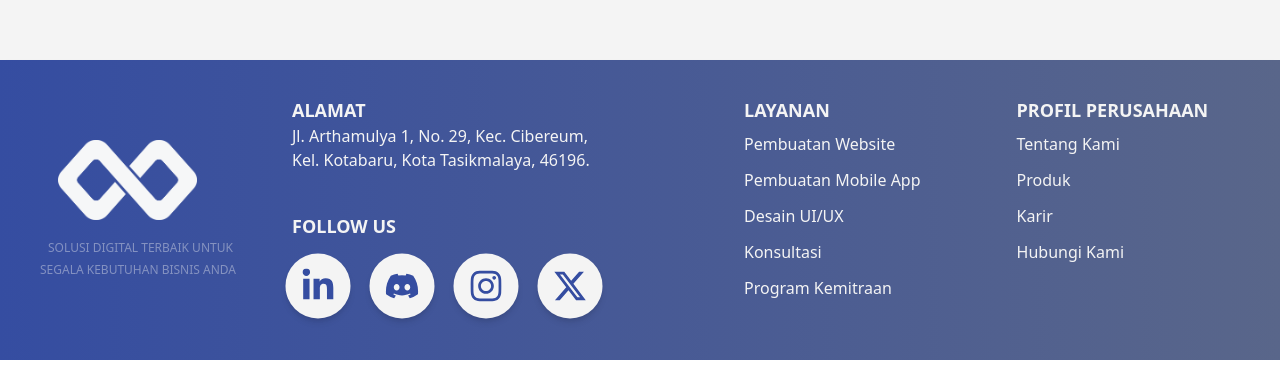
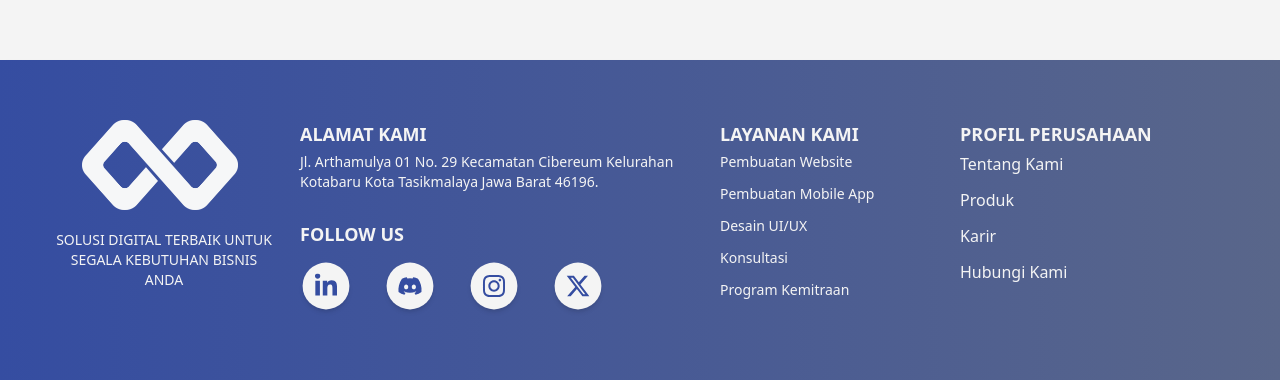
Before and after one commit to Kenzyyy29/codevora, a Next.js app: page / in a window 1280 px wide. Shown: the part 1739-2119 px from the top of the page. Built offline with nearby package versions, Linux system fonts and the light colour scheme.

Commit message:
Add Link

```diff
--- a/src/components/Footer.jsx
+++ b/src/components/Footer.jsx
@@ -7,41 +7,36 @@ const currentYear = new Date().getFullYear();
 
 export default function FooterWithSocialLinks() {
   return (
-   <footer className="2xl:flex lg:flex h-full bg-gradient-to-r from-primary to-secondary border-lg shadow-md text-tulang">
-    <ul className="2xl:ml-14 lg:ml-10 ml-[25%] lg:py-20 py-10">
-     <img
-      src="/Codevora Logo.png"
-      className="h-20 text-center 2xl:ml-5 lg:ml-[9%] ml-[10%]"
-      alt="Logo Footer"
-     />
-     <li className="opacity-40">
-      <p className="text-xs font-thin pt-5 2xl:ml-2 lg:ml-2 ml-3">
-       SOLUSI DIGITAL TERBAIK UNTUK
+  <footer className="flex flex-wrap justify-center py-10 px-10 bg-gradient-to-r from-primary to-secondary border-lg shadow-md text-tulang">
+    {/* Section 1 */}
+    <div className="flex flex-col justify-start py-5 px-2 lg:basis-[20%] md:basis-[35%] basis-[100%] ">
+      {/* Gambar */}
+      <div className="flex flex-wrap justify-center">
+        <img src="/Codevora Logo.png" className="w-[70%]" alt="Logo Footer"/>
+      </div>
+      {/* Deskripsi */}
+      <div className="flex flex-row text-center">
+        <p className="lg:text-sm text-xs font-thin pt-5 2xl:ml-2 lg:ml-2 ml-3">
+          SOLUSI DIGITAL TERBAIK UNTUK SEGALA KEBUTUHAN BISNIS ANDA
         </p>
-      <span className="text-xs font-thin pt-5 2xl:ml-0 lg:ml-0 ml-2">
-       SEGALA KEBUTUHAN BISNIS ANDA
-      </span>
-     </li>
-    </ul>
+      </div>
+    </div>
 
-    {/*Alamat*/}
-    <ul className="lg:py-9 space-y-10">
-     <li className="2xl:ml-14 lg:ml-14 ml-5">
-      <h1 className="text-sm 2xl:text-lg xl:text-lg lg:text-lg font-bold">
-       ALAMAT
-      </h1>
-      <p>
-       Jl. Arthamulya 1, No. 29, Kec. Cibereum,
-       <br /> Kel. Kotabaru, Kota Tasikmalaya, 46196.
-      </p>
-     </li>
-
-     {/*Social Media*/}
-     <div className="ml-14 2xl:space-y-4 space-y-2 hidden 2xl:block lg:block">
-      <h1 className="text-sm 2xl:text-lg xl:text-lg lg:text-lg font-bold lg:mb-3 2xl:mb-0">
-       FOLLOW US
-      </h1>
-      <button className="mb-2 inline-block rounded-full bg-tulang p-3 scale-125 leading-normal shadow-md transition duration-150 ease-in-out hover:shadow-lg focus:shadow-lg focus:outline-none focus:ring-0 active:shadow-lg">
+    {/* Section 2 */}
+    <div className="flex flex-col justify-start lg:gap-7 gap-5 py-5 px-5 lg:basis-[35%] md:basis-[65%] basis-[100%] ">
+      {/* #1 Alamat Kami */}
+      <div className=" flex flex-col gap-1">
+        <div className="flex flex-row justify-start"><h1 className="text-lg font-bold text-start">ALAMAT KAMI</h1></div>
+        <div className="flex flex-row justify-start">
+          <p className="text-sm font-light text-start"> Jl. Arthamulya 01 No. 29 Kecamatan Cibereum Kelurahan Kotabaru Kota Tasikmalaya Jawa Barat 46196.</p>
+        </div>
+      </div>
+      {/* #2 Follow Us */}
+      <div className=" flex flex-col gap-3">
+        <div className="flex flex-row justify-start"><h1 className="text-lg font-bold text-start">FOLLOW US</h1></div>
+        <div className="flex flex-row justify-start">
+          {/* Linkedin */}
+          <a href="#" className="mb-2 inline-block rounded-full bg-tulang p-3 scale-90 hover:scale-100 leading-normal shadow-md transition duration-150 ease-in-out hover:shadow-lg focus:shadow-lg focus:outline-none focus:ring-0 active:shadow-lg">
             <span className="[&>svg]:h-7 [&>svg]:w-7 [&>svg]:fill-primary">
               <svg
               xmlns="http://www.w3.org/2000/svg"
@@ -50,8 +45,9 @@ export default function FooterWithSocialLinks() {
               <path d="M100.3 448H7.4V148.9h92.9zM53.8 108.1C24.1 108.1 0 83.5 0 53.8a53.8 53.8 0 0 1 107.6 0c0 29.7-24.1 54.3-53.8 54.3zM447.9 448h-92.7V302.4c0-34.7-.7-79.2-48.3-79.2-48.3 0-55.7 37.7-55.7 76.7V448h-92.8V148.9h89.1v40.8h1.3c12.4-23.5 42.7-48.3 87.9-48.3 94 0 111.3 61.9 111.3 142.3V448z" />
               </svg>
             </span>
-      </button>
-      <button className="mb-2 inline-block rounded-full bg-tulang p-3 scale-125 leading-normal shadow-md transition duration-150 ease-in-out hover:shadow-lg focus:shadow-lg focus:outline-none focus:ring-0 active:shadow-lg ml-8">
+          </a>
+          {/* Discord */}
+          <a href="https://discord.gg/wAqeHbCb" className="mb-2 inline-block rounded-full bg-tulang p-3 scale-90 hover:scale-100 leading-normal shadow-md transition duration-150 ease-in-out hover:shadow-lg focus:shadow-lg focus:outline-none focus:ring-0 active:shadow-lg ml-8">
             <span className="[&>svg]:h-7 [&>svg]:w-7 [&>svg]:fill-primary">
               <svg
               xmlns="http://www.w3.org/2000/svg"
@@ -60,8 +56,9 @@ export default function FooterWithSocialLinks() {
               <path d="M524.5 69.8a1.5 1.5 0 0 0 -.8-.7A485.1 485.1 0 0 0 404.1 32a1.8 1.8 0 0 0 -1.9 .9 337.5 337.5 0 0 0 -14.9 30.6 447.8 447.8 0 0 0 -134.4 0 309.5 309.5 0 0 0 -15.1-30.6 1.9 1.9 0 0 0 -1.9-.9A483.7 483.7 0 0 0 116.1 69.1a1.7 1.7 0 0 0 -.8 .7C39.1 183.7 18.2 294.7 28.4 404.4a2 2 0 0 0 .8 1.4A487.7 487.7 0 0 0 176 479.9a1.9 1.9 0 0 0 2.1-.7A348.2 348.2 0 0 0 208.1 430.4a1.9 1.9 0 0 0 -1-2.6 321.2 321.2 0 0 1 -45.9-21.9 1.9 1.9 0 0 1 -.2-3.1c3.1-2.3 6.2-4.7 9.1-7.1a1.8 1.8 0 0 1 1.9-.3c96.2 43.9 200.4 43.9 295.5 0a1.8 1.8 0 0 1 1.9 .2c2.9 2.4 6 4.9 9.1 7.2a1.9 1.9 0 0 1 -.2 3.1 301.4 301.4 0 0 1 -45.9 21.8 1.9 1.9 0 0 0 -1 2.6 391.1 391.1 0 0 0 30 48.8 1.9 1.9 0 0 0 2.1 .7A486 486 0 0 0 610.7 405.7a1.9 1.9 0 0 0 .8-1.4C623.7 277.6 590.9 167.5 524.5 69.8zM222.5 337.6c-29 0-52.8-26.6-52.8-59.2S193.1 219.1 222.5 219.1c29.7 0 53.3 26.8 52.8 59.2C275.3 311 251.9 337.6 222.5 337.6zm195.4 0c-29 0-52.8-26.6-52.8-59.2S388.4 219.1 417.9 219.1c29.7 0 53.3 26.8 52.8 59.2C470.7 311 447.5 337.6 417.9 337.6z" />
               </svg>
             </span>
-      </button>
-      <button className="mb-2 inline-block rounded-full bg-tulang p-3 scale-125 leading-normal shadow-md transition duration-150 ease-in-out hover:shadow-lg focus:shadow-lg focus:outline-none focus:ring-0 active:shadow-lg ml-8">
+          </a>
+          {/* Instagram */}
+          <a href="https://www.instagram.com/codevoraid/" className="mb-2 inline-block rounded-full bg-tulang p-3 scale-90 hover:scale-100 leading-normal shadow-md transition duration-150 ease-in-out hover:shadow-lg focus:shadow-lg focus:outline-none focus:ring-0 active:shadow-lg ml-8">
             <span className="[&>svg]:h-7 [&>svg]:w-7 [&>svg]:fill-primary">
               <svg
               xmlns="http://www.w3.org/2000/svg"
@@ -70,8 +67,9 @@ export default function FooterWithSocialLinks() {
               <path d="M224.1 141c-63.6 0-114.9 51.3-114.9 114.9s51.3 114.9 114.9 114.9S339 319.5 339 255.9 287.7 141 224.1 141zm0 189.6c-41.1 0-74.7-33.5-74.7-74.7s33.5-74.7 74.7-74.7 74.7 33.5 74.7 74.7-33.6 74.7-74.7 74.7zm146.4-194.3c0 14.9-12 26.8-26.8 26.8-14.9 0-26.8-12-26.8-26.8s12-26.8 26.8-26.8 26.8 12 26.8 26.8zm76.1 27.2c-1.7-35.9-9.9-67.7-36.2-93.9-26.2-26.2-58-34.4-93.9-36.2-37-2.1-147.9-2.1-184.9 0-35.8 1.7-67.6 9.9-93.9 36.1s-34.4 58-36.2 93.9c-2.1 37-2.1 147.9 0 184.9 1.7 35.9 9.9 67.7 36.2 93.9s58 34.4 93.9 36.2c37 2.1 147.9 2.1 184.9 0 35.9-1.7 67.7-9.9 93.9-36.2 26.2-26.2 34.4-58 36.2-93.9 2.1-37 2.1-147.8 0-184.8zM398.8 388c-7.8 19.6-22.9 34.7-42.6 42.6-29.5 11.7-99.5 9-132.1 9s-102.7 2.6-132.1-9c-19.6-7.8-34.7-22.9-42.6-42.6-11.7-29.5-9-99.5-9-132.1s-2.6-102.7 9-132.1c7.8-19.6 22.9-34.7 42.6-42.6 29.5-11.7 99.5-9 132.1-9s102.7-2.6 132.1 9c19.6 7.8 34.7 22.9 42.6 42.6 11.7 29.5 9 99.5 9 132.1s2.7 102.7-9 132.1z" />
               </svg>
             </span>
-      </button>
-      <button className="mb-2 inline-block rounded-full bg-tulang p-3 scale-125 leading-norma shadow-md transition duration-150 ease-in-out hover:shadow-lg focus:shadow-lg focus:outline-none focus:ring-0 active:shadow-lg ml-8">
+          </a>
+          {/* Twitter */}
+          <a href="https://x.com/codevoraid" className="mb-2 inline-block rounded-full bg-tulang p-3 scale-90 hover:scale-100 leading-norma shadow-md transition duration-150 ease-in-out hover:shadow-lg focus:shadow-lg focus:outline-none focus:ring-0 active:shadow-lg ml-8">
             <span className="[&>svg]:h-7 [&>svg]:w-7 [&>svg]:fill-primary">
               <svg
               xmlns="http://www.w3.org/2000/svg"
@@ -81,99 +79,41 @@ export default function FooterWithSocialLinks() {
               <path d="M389.2 48h70.6L305.6 224.2 487 464H345L233.7 318.6 106.5 464H35.8L200.7 275.5 26.8 48H172.4L272.9 180.9 389.2 48zM364.4 421.8h39.1L151.1 88h-42L364.4 421.8z" />
               </svg>
             </span>
-      </button>
+          </a>
         </div>
+      </div>
+    </div>
+
+    {/* Section 3 */}
+    <div className="flex flex-col justify-start py-5 px-5 lg:basis-[20%] md:basis-[50%] basis-[100%] ">
+      {/*Layanan*/}
+      <ul>
+        {/* Title */}
+        <li><h1 className="text-lg font-bold text-start mb-1">LAYANAN KAMI</h1></li>
+        {/* Content */}
+        <Link href="#"><li className="mb-3 text-sm font-thin text-start hover:text-blue-300">Pembuatan Website</li></Link>
+        <Link href="#"><li className="mb-3 text-sm font-thin text-start hover:text-blue-300">Pembuatan Mobile App</li></Link>
+        <Link href="#"><li className="mb-3 text-sm font-thin text-start hover:text-blue-300">Desain UI/UX</li></Link>
+        <Link href="#"><li className="mb-3 text-sm font-thin text-start hover:text-blue-300">Konsultasi</li></Link>
+        <Link href="#"><li className="mb-3 text-sm font-thin text-start hover:text-blue-300">Program Kemitraan</li></Link>
       </ul>
+    </div>
 
+    {/* Section 4 */}
+    <div className="flex flex-col justify-start py-5 px-5 lg:basis-[25%] md:basis-[50%] basis-[100%] ">
       {/*Layanan*/}
-    <ul className="flex py-9 2xl:ml-96 lg:ml-32">
-     <li className="2xl:ml-96 ml-5">
-      <h1 className="text-sm 2xl:text-lg xl:text-lg lg:text-lg font-bold">
-       LAYANAN
-      </h1>
-      <ul className="my-2 2xl:text-xl font-thin">
-       <Link href="/layanan#">
-        <li className="mb-3 hover:text-blue-300">Pembuatan Website</li>
-       </Link>
-       <Link href="/layanan">
-        <li className="mb-3 hover:text-blue-300">Pembuatan Mobile App</li>
-       </Link>
-       <Link href="/layanan#layanan-lain">
-        <li className="mb-3 hover:text-blue-300">Desain UI/UX</li>
-       </Link>
-       <Link href="/layanan#layanan-lain">
-        <li className="mb-3 hover:text-blue-300">Konsultasi</li>
-       </Link>
-       <Link href="/kemitraan">
-        <li className="mb-3 hover:text-blue-300">Program Kemitraan</li>
-       </Link>
+      <ul>
+        {/* Title */}
+        <li><h1 className="text-lg font-bold text-start mb-1">PROFIL PERUSAHAAN</h1></li>
+        {/* Content */}
+        <Link href="/about"><li className="mb-3 font-thin text-start hover:text-blue-300">Tentang Kami</li></Link>
+        <Link href="/product"><li className="mb-3 font-thin text-start hover:text-blue-300">Produk</li></Link>
+        <Link href="/career"><li className="mb-3 font-thin text-start hover:text-blue-300">Karir</li></Link>
+        {/* Direct Link External */}
+        <Link href="https://wa.me/6282295533992"><li className="mb-3 font-thin text-start hover:text-blue-300">Hubungi Kami</li></Link>
       </ul>
-     </li>
-     <li className="lg:ml-24 ml-10">
-      <h1 className="text-sm 2xl:text-lg xl:text-lg lg:text-lg font-bold">
-       PROFIL PERUSAHAAN
-      </h1>
-      <ul className="my-2 2xl:text-xl font-thin">
-       <Link href="/about">
-        <li className="mb-3 hover:text-blue-300">Tentang Kami</li>
-       </Link>
-       <Link href="/product">
-        <li className="mb-3 hover:text-blue-300">Produk</li>
-       </Link>
-       <Link href="/career">
-        <li className="mb-3 hover:text-blue-300">Karir</li>
-       </Link>
-       <Link href="/">
-        <li className="mb-3 hover:text-blue-300">Hubungi Kami</li>
-       </Link>
-      </ul>
-     </li>
-    </ul>
-
-    {/*Social Media Mobile*/}
-    <div className="ml-14 lg:space-y-4 space-y-2 block lg:hidden pb-10">
-     <button className="mb-2 inline-block rounded-full bg-tulang p-3 scale-125 leading-normal shadow-md transition duration-150 ease-in-out hover:shadow-lg focus:shadow-lg focus:outline-none focus:ring-0 active:shadow-lg">
-      <span className="[&>svg]:h-7 [&>svg]:w-7 [&>svg]:fill-primary">
-       <svg
-        xmlns="http://www.w3.org/2000/svg"
-        viewBox="0 0 448 512">
-        {/*}--!Font Awesome Free 6.5.1 by @fontawesome - https://fontawesome.com License - https://fontawesome.com/license/free Copyright 2024 Fonticons, Inc. */}
-        <path d="M100.3 448H7.4V148.9h92.9zM53.8 108.1C24.1 108.1 0 83.5 0 53.8a53.8 53.8 0 0 1 107.6 0c0 29.7-24.1 54.3-53.8 54.3zM447.9 448h-92.7V302.4c0-34.7-.7-79.2-48.3-79.2-48.3 0-55.7 37.7-55.7 76.7V448h-92.8V148.9h89.1v40.8h1.3c12.4-23.5 42.7-48.3 87.9-48.3 94 0 111.3 61.9 111.3 142.3V448z" />
-       </svg>
-      </span>
-     </button>
-     <button className="mb-2 inline-block rounded-full bg-tulang p-3 scale-125 leading-normal shadow-md transition duration-150 ease-in-out hover:shadow-lg focus:shadow-lg focus:outline-none focus:ring-0 active:shadow-lg ml-8">
-      <span className="[&>svg]:h-7 [&>svg]:w-7 [&>svg]:fill-primary">
-       <svg
-        xmlns="http://www.w3.org/2000/svg"
-        viewBox="0 0 640 512">
-        {/*!Font Awesome Free 6.5.1 by @fontawesome - https://fontawesome.com License - https://fontawesome.com/license/free Copyright 2024 Fonticons, Inc. */}
-        <path d="M524.5 69.8a1.5 1.5 0 0 0 -.8-.7A485.1 485.1 0 0 0 404.1 32a1.8 1.8 0 0 0 -1.9 .9 337.5 337.5 0 0 0 -14.9 30.6 447.8 447.8 0 0 0 -134.4 0 309.5 309.5 0 0 0 -15.1-30.6 1.9 1.9 0 0 0 -1.9-.9A483.7 483.7 0 0 0 116.1 69.1a1.7 1.7 0 0 0 -.8 .7C39.1 183.7 18.2 294.7 28.4 404.4a2 2 0 0 0 .8 1.4A487.7 487.7 0 0 0 176 479.9a1.9 1.9 0 0 0 2.1-.7A348.2 348.2 0 0 0 208.1 430.4a1.9 1.9 0 0 0 -1-2.6 321.2 321.2 0 0 1 -45.9-21.9 1.9 1.9 0 0 1 -.2-3.1c3.1-2.3 6.2-4.7 9.1-7.1a1.8 1.8 0 0 1 1.9-.3c96.2 43.9 200.4 43.9 295.5 0a1.8 1.8 0 0 1 1.9 .2c2.9 2.4 6 4.9 9.1 7.2a1.9 1.9 0 0 1 -.2 3.1 301.4 301.4 0 0 1 -45.9 21.8 1.9 1.9 0 0 0 -1 2.6 391.1 391.1 0 0 0 30 48.8 1.9 1.9 0 0 0 2.1 .7A486 486 0 0 0 610.7 405.7a1.9 1.9 0 0 0 .8-1.4C623.7 277.6 590.9 167.5 524.5 69.8zM222.5 337.6c-29 0-52.8-26.6-52.8-59.2S193.1 219.1 222.5 219.1c29.7 0 53.3 26.8 52.8 59.2C275.3 311 251.9 337.6 222.5 337.6zm195.4 0c-29 0-52.8-26.6-52.8-59.2S388.4 219.1 417.9 219.1c29.7 0 53.3 26.8 52.8 59.2C470.7 311 447.5 337.6 417.9 337.6z" />
-       </svg>
-      </span>
-     </button>
-     <button className="mb-2 inline-block rounded-full bg-tulang p-3 scale-125 leading-normal shadow-md transition duration-150 ease-in-out hover:shadow-lg focus:shadow-lg focus:outline-none focus:ring-0 active:shadow-lg ml-8">
-      <span className="[&>svg]:h-7 [&>svg]:w-7 [&>svg]:fill-primary">
-       <svg
-        xmlns="http://www.w3.org/2000/svg"
-        viewBox="0 0 448 512">
-        {/*!Font Awesome Free 6.5.1 by @fontawesome - https://fontawesome.com License - https://fontawesome.com/license/free Copyright 2024 Fonticons, Inc. */}
-        <path d="M224.1 141c-63.6 0-114.9 51.3-114.9 114.9s51.3 114.9 114.9 114.9S339 319.5 339 255.9 287.7 141 224.1 141zm0 189.6c-41.1 0-74.7-33.5-74.7-74.7s33.5-74.7 74.7-74.7 74.7 33.5 74.7 74.7-33.6 74.7-74.7 74.7zm146.4-194.3c0 14.9-12 26.8-26.8 26.8-14.9 0-26.8-12-26.8-26.8s12-26.8 26.8-26.8 26.8 12 26.8 26.8zm76.1 27.2c-1.7-35.9-9.9-67.7-36.2-93.9-26.2-26.2-58-34.4-93.9-36.2-37-2.1-147.9-2.1-184.9 0-35.8 1.7-67.6 9.9-93.9 36.1s-34.4 58-36.2 93.9c-2.1 37-2.1 147.9 0 184.9 1.7 35.9 9.9 67.7 36.2 93.9s58 34.4 93.9 36.2c37 2.1 147.9 2.1 184.9 0 35.9-1.7 67.7-9.9 93.9-36.2 26.2-26.2 34.4-58 36.2-93.9 2.1-37 2.1-147.8 0-184.8zM398.8 388c-7.8 19.6-22.9 34.7-42.6 42.6-29.5 11.7-99.5 9-132.1 9s-102.7 2.6-132.1-9c-19.6-7.8-34.7-22.9-42.6-42.6-11.7-29.5-9-99.5-9-132.1s-2.6-102.7 9-132.1c7.8-19.6 22.9-34.7 42.6-42.6 29.5-11.7 99.5-9 132.1-9s102.7-2.6 132.1 9c19.6 7.8 34.7 22.9 42.6 42.6 11.7 29.5 9 99.5 9 132.1s2.7 102.7-9 132.1z" />
-       </svg>
-      </span>
-     </button>
-     <button className="mb-2 inline-block rounded-full bg-tulang p-3 scale-125 leading-norma shadow-md transition duration-150 ease-in-out hover:shadow-lg focus:shadow-lg focus:outline-none focus:ring-0 active:shadow-lg ml-8">
-      <span className="[&>svg]:h-7 [&>svg]:w-7 [&>svg]:fill-primary">
-       <svg
-        xmlns="http://www.w3.org/2000/svg"
-        fill="currentColor"
-        viewBox="0 0 512 512">
-        {/*!Font Awesome Free 6.5.1 by @fontawesome - https://fontawesome.com License - https://fontawesome.com/license/free Copyright 2024 Fonticons, Inc. */}
-        <path d="M389.2 48h70.6L305.6 224.2 487 464H345L233.7 318.6 106.5 464H35.8L200.7 275.5 26.8 48H172.4L272.9 180.9 389.2 48zM364.4 421.8h39.1L151.1 88h-42L364.4 421.8z" />
-       </svg>
-      </span>
-     </button>
     </div>
   </footer>
+
   );
 }
--- a/src/components/Navbar.jsx
+++ b/src/components/Navbar.jsx
@@ -58,7 +58,7 @@ const products = [
 ];
 const callsToAction = [
  {name: "Layanan Pengaduan", href: "/form", icon: PlayCircleIcon},
- {name: "Hubungi Kami", href: "#", icon: PhoneIcon},
+ {name: "Hubungi Kami", href: "https://wa.me/6282295533992", icon: PhoneIcon},
 ];
 
 export default function Example() {
```
Lines whose indentation alone changed are shown as unchanged.
